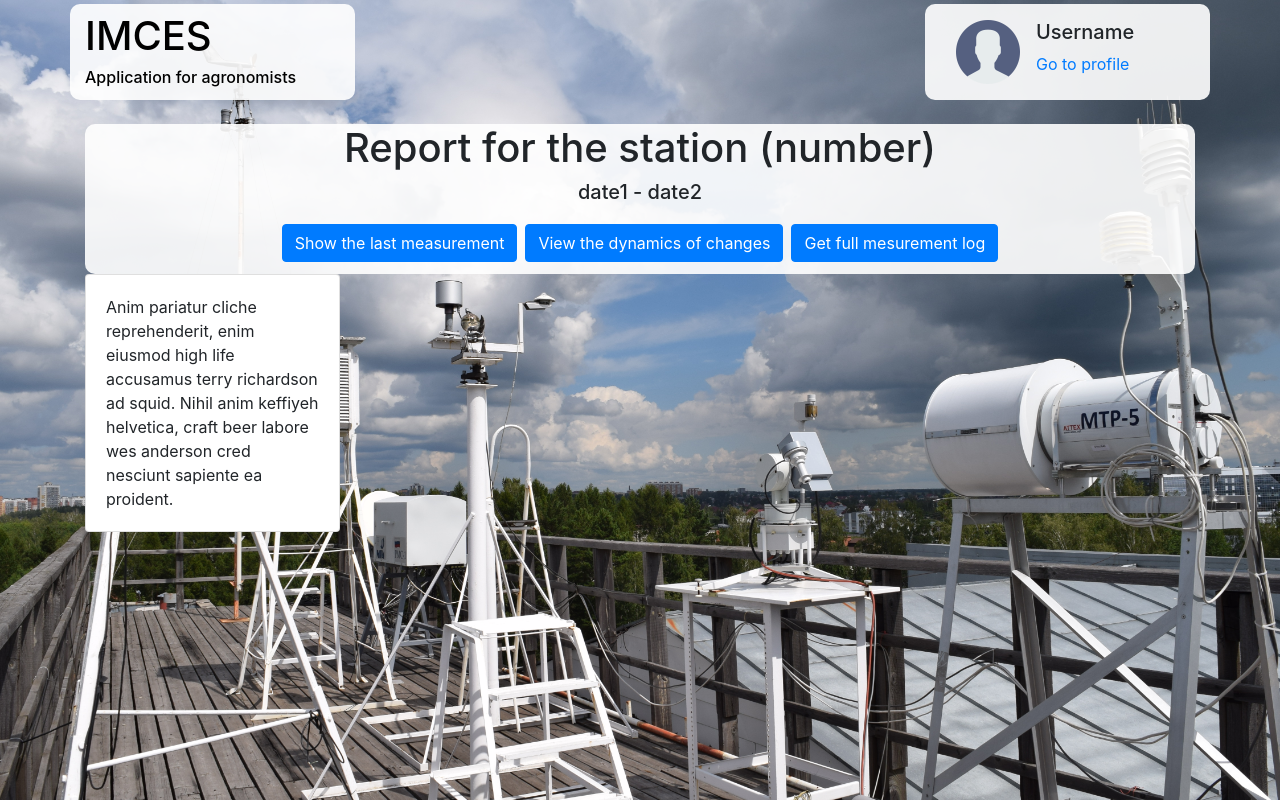
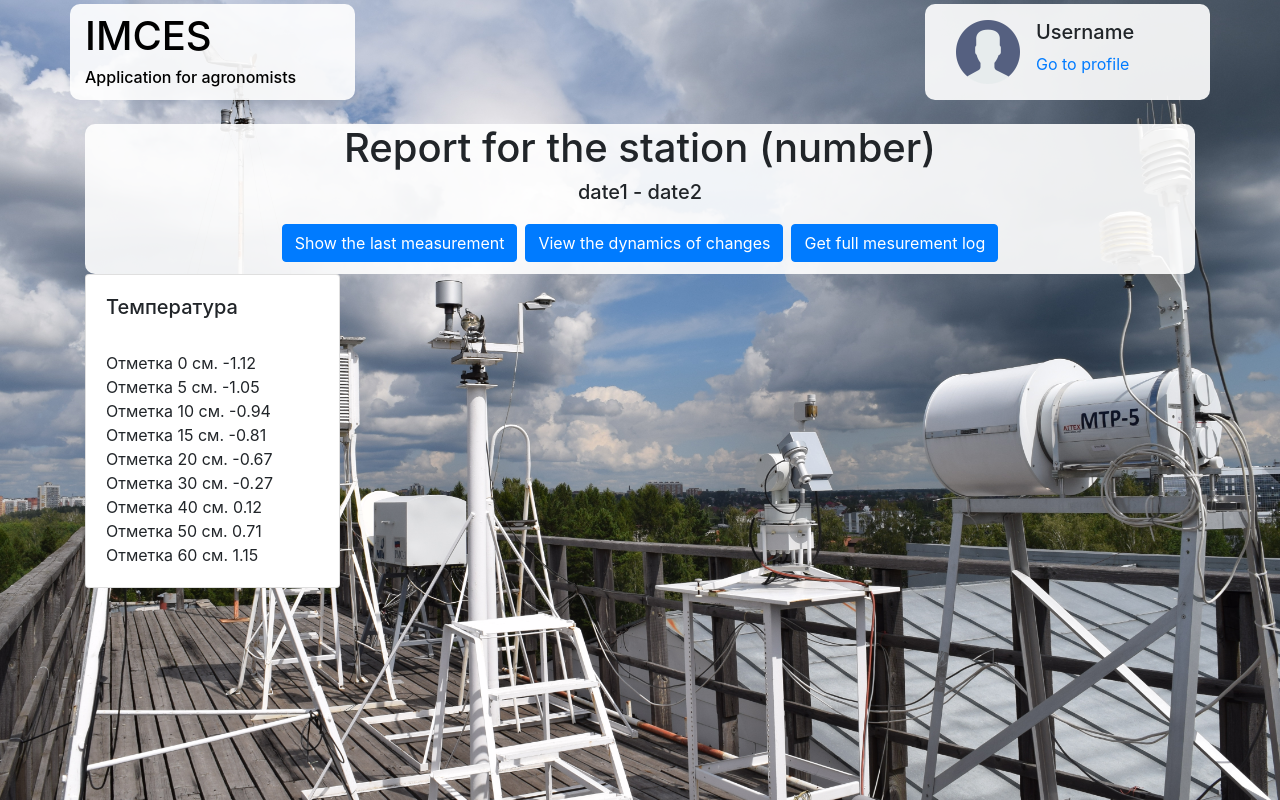
Before and after one commit to somnoynadno/imces_app, a Flask app: template templates/station_info.html in a window 1280 px wide, after a click on "Show the last measurement". Run offline with Flask 2, Linux system fonts and the light colour scheme; the template is opened without the code that fills it, so the values that code supplies are empty; some libraries are stand-ins or nearby versions.

Commit message:
Station info example added

```diff
--- a/templates/station_info.html
+++ b/templates/station_info.html
@@ -46,14 +46,23 @@
         <div class="col col-md-3">
           <div class="collapse multi-collapse" id="collapse_last_measurement">
             <div class="card card-body">
-              Anim pariatur cliche reprehenderit, enim eiusmod high life accusamus terry richardson ad squid. Nihil anim keffiyeh helvetica, craft beer labore wes anderson cred nesciunt sapiente ea proident.
+                <h5>Температура</h5><br>
+                Отметка 0 см. -1.12<br>
+                Отметка 5 см. -1.05<br>
+                Отметка 10 см. -0.94<br>
+                Отметка 15 см. -0.81<br>
+                Отметка 20 см. -0.67<br>
+                Отметка 30 см. -0.27<br>
+                Отметка 40 см. 0.12<br>
+                Отметка 50 см. 0.71<br>
+                Отметка 60 см. 1.15<br>
             </div>
           </div>
         </div>
         <div class="col">
           <div class="collapse multi-collapse" id="collapse_statistics">
             <div class="card card-body">
-              Anim pariatur cliche reprehenderit, enim eiusmod high life accusamus terry richardson ad squid. Nihil anim keffiyeh helvetica, craft beer labore wes anderson cred nesciunt sapiente ea proident.
+              <img src="static/img/example.png" style="width: 50%; height: 50%;">
             </div>
           </div>
         </div>
@@ -62,7 +71,26 @@
         <div class="col">
           <div class="collapse multi-collapse" id="collapse_full_log">
             <div class="card card-body">
-              Anim pariatur cliche reprehenderit, enim eiusmod high life accusamus terry richardson ad squid. Nihil anim keffiyeh helvetica, craft beer labore wes anderson cred nesciunt sapiente ea proident.
+               <table style="width:100%">
+                <tr>
+                  <th>Date</th>
+                  <th>Min</th>
+                  <th>Max</th>
+                  <th>Average</th>
+                </tr>
+                <tr>
+                  <td>10.12.2019</td>
+                  <td>-1</td>
+                  <td>3</td>
+                  <td>2</td>
+                </tr>
+                <tr>
+                  <td>11.12.2019</td>
+                  <td>-2</td>
+                  <td>2</td>
+                  <td>1</td>
+                </tr>
+              </table>
             </div>
           </div>
         </div>
```
Also changed, not shown: static/img/example.png (added).
